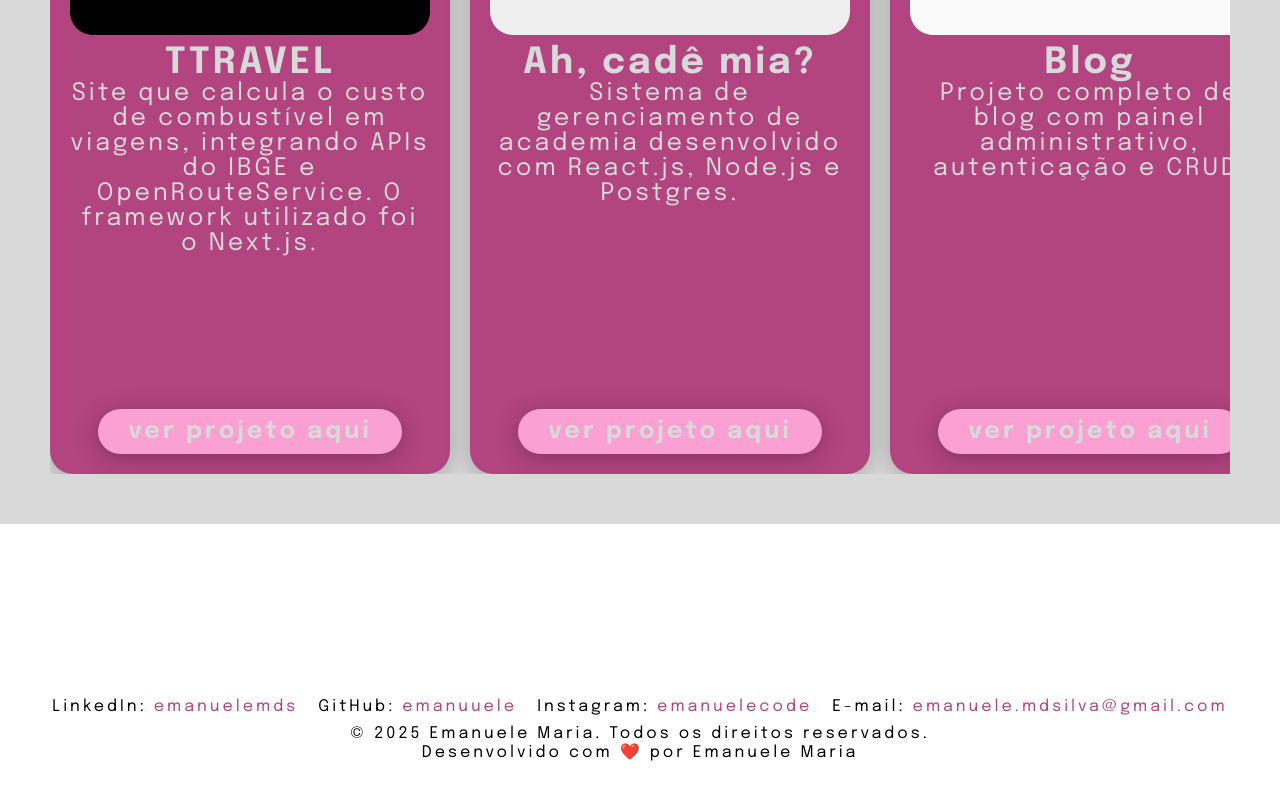
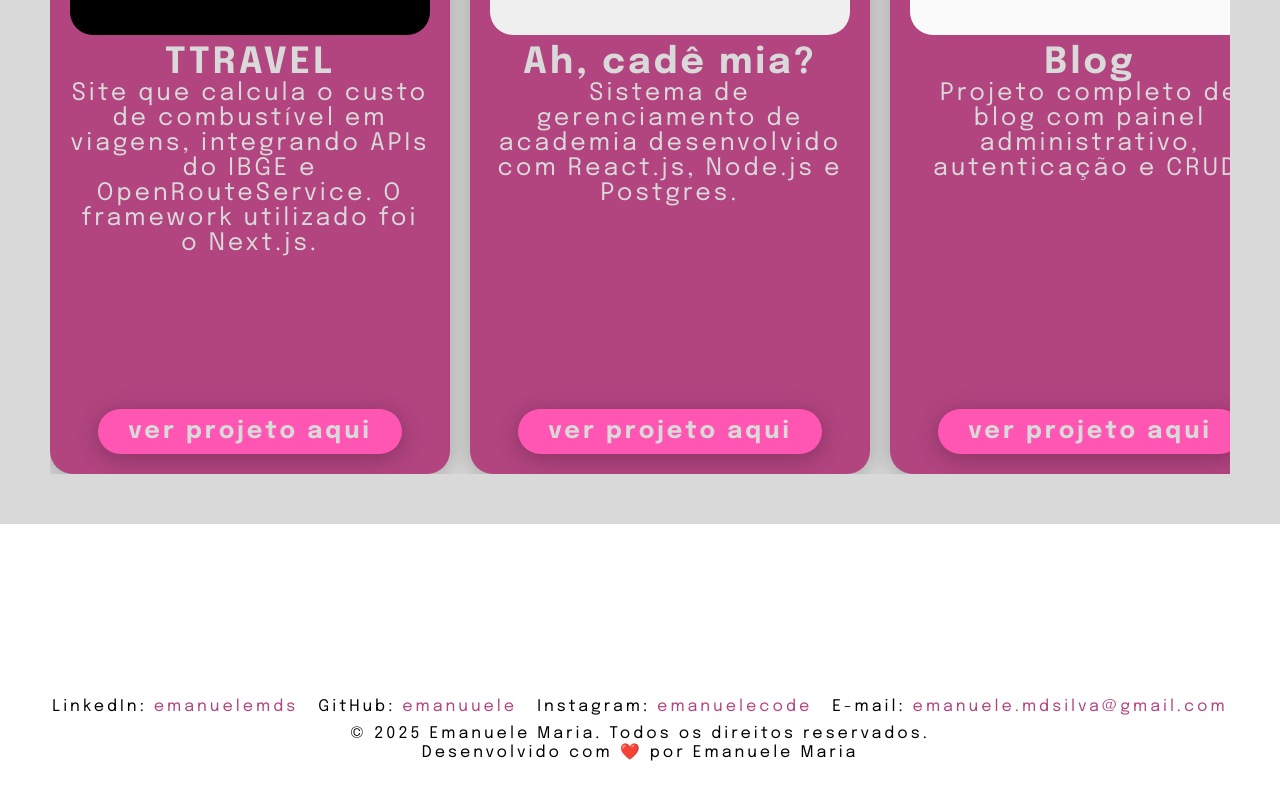
Before and after one commit to emanuuele/portfolio, a Next.js app: page / in a window 1280 px wide. Shown: the part 2320-3120 px from the top of the page. Built offline with nearby package versions, Linux system fonts and the light colour scheme.

Commit message:
fix: update projectLink background color for improved visibility

```diff
--- a/src/app/page.module.css
+++ b/src/app/page.module.css
@@ -267,7 +267,7 @@
 
 .projectLink {
   padding: 10px 30px 10px 30px;
-  background-color: #faa0d2;
+  background-color: #ff55b3;
   border-radius: 23px;
   font-weight: 700;
   box-shadow: 0px 4px 23px 0px rgba(0, 0, 0, 0.25);
@@ -285,11 +285,3 @@
     font-size: 14px;
   }
 }
-
-/* Carousel fix for Ant Design */
-.ant-carousel .slick-slide {
-  display: flex !important;
-  justify-content: center;
-  align-items: center;
-  height: 300px;
-}
```
